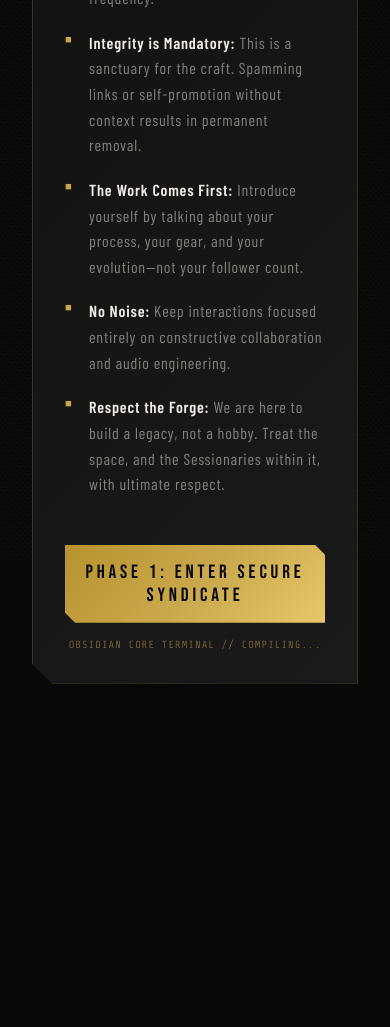
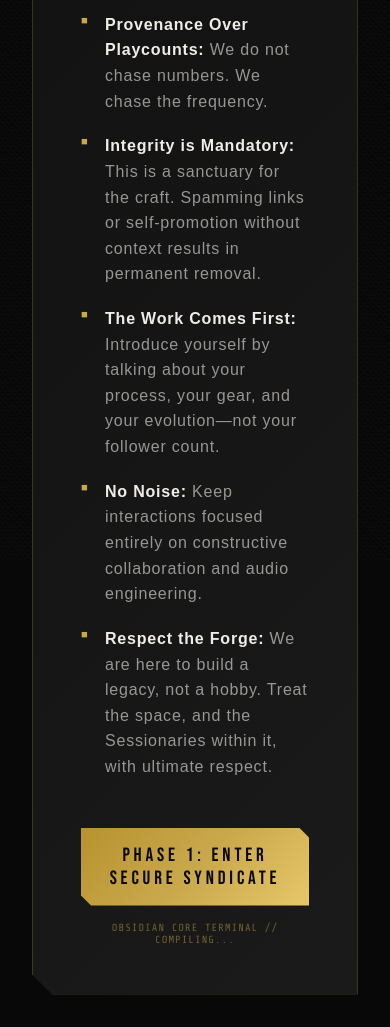
Before and after one commit to colbynyb11-hue/resonance-portal, a plain HTML site: page dashboard.html in a window 390 px wide. Shown: the part 284-1311 px from the top of the page. Before the commit the page ends 1000 px from the top, so only its background shows below. Drawn offline with nearby package versions, Linux system fonts and the light colour scheme; a web font is replaced by a local one.

Commit message:
Update dashboard.html

```diff
--- a/dashboard.html
+++ b/dashboard.html
@@ -3,164 +3,31 @@
 <head>
 <meta charset="UTF-8">
 <meta name="viewport" content="width=device-width, initial-scale=1.0">
-<title>RESONANCE — LOBBY</title>
-<link href="https://fonts.googleapis.com/css2?family=Bebas+Neue&family=Barlow+Condensed:wght@300;400;600&family=Share+Tech+Mono&display=swap" rel="stylesheet">
+<title>RESONANCE CHARTER</title>
+<link href="https://fonts.googleapis.com/css2?family=Bebas+Neue&family=Share+Tech+Mono&display=swap" rel="stylesheet">
 <style>
-  :root {
-    --black: #080808;
-    --carbon: #111111;
-    --carbon-mid: #1a1a1a;
-    --gold: #C9A84C;
-    --gold-light: #E8C76A;
-    --white: #f0ede8;
-    --white-dim: rgba(240,237,232,0.5);
-  }
-
+  :root { --black: #080808; --carbon: #111111; --carbon-mid: #1a1a1a; --gold: #C9A84C; --gold-light: #E8C76A; --white: #f0ede8; --white-dim: rgba(240,237,232,0.6); }
   * { margin: 0; padding: 0; box-sizing: border-box; }
-
-  body {
-    background: var(--black);
-    color: var(--white);
-    font-family: 'Barlow Condensed', sans-serif;
-    min-height: 100vh;
-    display: flex;
-    flex-direction: column;
-    align-items: center;
-    justify-content: center;
-    padding: 2rem;
-    position: relative;
-    overflow-x: hidden;
-  }
-
-  /* Carbon fiber background texture */
-  body::before {
-    content: '';
-    position: fixed; inset: 0; z-index: -1;
-    background-image:
-      repeating-linear-gradient(45deg, transparent, transparent 2px, rgba(255,255,255,0.01) 2px, rgba(255,255,255,0.01) 4px),
-      repeating-linear-gradient(-45deg, transparent, transparent 2px, rgba(255,255,255,0.005) 2px, rgba(255,255,255,0.005) 4px);
-  }
-
-  /* Scanlines */
-  body::after {
-    content: '';
-    position: fixed; inset: 0; z-index: -1;
-    background: repeating-linear-gradient(0deg, transparent, transparent 3px, rgba(0,0,0,0.15) 3px, rgba(0,0,0,0.15) 4px);
-  }
-
-  .container {
-    width: 100%;
-    max-width: 600px;
-    background: linear-gradient(135deg, var(--carbon) 0%, var(--carbon-mid) 100%);
-    border: 1px solid rgba(201,168,76,0.2);
-    padding: 3rem;
-    position: relative;
-    box-shadow: 0 0 40px rgba(0,0,0,0.8);
-    clip-path: polygon(0 0, calc(100% - 20px) 0, 100% 20px, 100% 100%, 20px 100%, 0 calc(100% - 20px));
-    animation: fadeIn 1s ease forwards;
-  }
-
-  @keyframes fadeIn {
-    from { opacity: 0; transform: translateY(10px); }
-    to { opacity: 1; transform: translateY(0); }
-  }
-
-  .header-tag {
-    font-family: 'Share Tech Mono', monospace;
-    color: var(--gold);
-    font-size: 0.75rem;
-    letter-spacing: 0.3em;
-    text-transform: uppercase;
-    margin-bottom: 1rem;
-    display: inline-block;
-    border-bottom: 1px solid rgba(201,168,76,0.3);
-    padding-bottom: 0.3rem;
-  }
-
-  .title {
-    font-family: 'Bebas Neue', sans-serif;
-    font-size: 3rem;
-    letter-spacing: 0.1em;
-    background: linear-gradient(135deg, var(--gold-light), var(--gold));
-    -webkit-background-clip: text;
-    -webkit-text-fill-color: transparent;
-    margin-bottom: 2rem;
-    line-height: 1;
-  }
-
-  .charter-list {
-    list-style: none;
-    margin-bottom: 3rem;
-  }
-
-  .charter-list li {
-    margin-bottom: 1.2rem;
-    font-size: 1rem;
-    font-weight: 300;
-    line-height: 1.6;
-    color: var(--white-dim);
-    letter-spacing: 0.05em;
-    padding-left: 1.5rem;
-    position: relative;
-  }
-
-  .charter-list li::before {
-    content: '■';
-    position: absolute;
-    left: 0;
-    top: 0;
-    color: var(--gold);
-    font-size: 0.7rem;
-  }
-
-  .highlight {
-    color: var(--white);
-    font-weight: 600;
-  }
-
-  .btn {
-    display: block;
-    width: 100%;
-    background: linear-gradient(135deg, #b8922e 0%, var(--gold) 50%, #e8c76a 100%);
-    color: #0a0a0a;
-    font-family: 'Bebas Neue', sans-serif;
-    font-size: 1.2rem;
-    letter-spacing: 0.2em;
-    padding: 1rem;
-    text-align: center;
-    text-decoration: none;
-    text-transform: uppercase;
-    cursor: pointer;
-    transition: opacity 0.2s, transform 0.2s;
-    clip-path: polygon(0 0, calc(100% - 10px) 0, 100% 10px, 100% 100%, 10px 100%, 0 calc(100% - 10px));
-  }
-
-  .btn:hover {
-    opacity: 0.9;
-    transform: translateY(-2px);
-  }
-
-  .footer-note {
-    font-family: 'Share Tech Mono', monospace;
-    font-size: 0.65rem;
-    color: rgba(201,168,76,0.5);
-    text-align: center;
-    margin-top: 1rem;
-    letter-spacing: 0.1em;
-  }
-
-  @media (max-width: 600px) {
-    .container { padding: 2rem; }
-    .title { font-size: 2.5rem; }
-  }
+  body { background-color: var(--black); color: var(--white); font-family: sans-serif; display: flex; justify-content: center; align-items: center; min-height: 100vh; padding: 2rem; position: relative; overflow-x: hidden; }
+  body::before { content: ''; position: fixed; inset: 0; z-index: -1; background-image: repeating-linear-gradient(45deg, transparent, transparent 2px, rgba(255,255,255,0.01) 2px, rgba(255,255,255,0.01) 4px), repeating-linear-gradient(-45deg, transparent, transparent 2px, rgba(255,255,255,0.005) 2px, rgba(255,255,255,0.005) 4px); }
+  body::after { content: ''; position: fixed; inset: 0; z-index: -1; background: repeating-linear-gradient(0deg, transparent, transparent 3px, rgba(0,0,0,0.15) 3px, rgba(0,0,0,0.15) 4px); }
+  .container { width: 100%; max-width: 600px; background: linear-gradient(135deg, var(--carbon) 0%, var(--carbon-mid) 100%); border: 1px solid rgba(201,168,76,0.2); padding: 3rem; position: relative; box-shadow: 0 0 40px rgba(0,0,0,0.8); clip-path: polygon(0 0, calc(100% - 20px) 0, 100% 20px, 100% 100%, 20px 100%, 0 calc(100% - 20px)); animation: fadeIn 1s ease forwards; }
+  @keyframes fadeIn { from { opacity: 0; transform: translateY(10px); } to { opacity: 1; transform: translateY(0); } }
+  .header-tag { font-family: 'Share Tech Mono', monospace; color: var(--gold); font-size: 0.75rem; letter-spacing: 0.3em; text-transform: uppercase; margin-bottom: 1rem; display: inline-block; border-bottom: 1px solid rgba(201,168,76,0.3); padding-bottom: 0.3rem; }
+  .title { font-family: 'Bebas Neue', sans-serif; font-size: 3rem; letter-spacing: 0.1em; background: linear-gradient(135deg, var(--gold-light), var(--gold)); -webkit-background-clip: text; -webkit-text-fill-color: transparent; margin-bottom: 2rem; line-height: 1; }
+  .charter-list { list-style: none; margin-bottom: 3rem; }
+  .charter-list li { margin-bottom: 1.2rem; font-size: 1rem; font-weight: 300; line-height: 1.6; color: var(--white-dim); letter-spacing: 0.05em; padding-left: 1.5rem; position: relative; }
+  .charter-list li::before { content: '■'; position: absolute; left: 0; top: 0; color: var(--gold); font-size: 0.7rem; }
+  .highlight { color: var(--white); font-weight: 600; }
+  .btn { display: block; width: 100%; background: linear-gradient(135deg, #b8922e 0%, var(--gold) 50%, #e8c76a 100%); color: #0a0a0a; font-family: 'Bebas Neue', sans-serif; font-size: 1.2rem; letter-spacing: 0.2em; padding: 1rem; text-align: center; text-decoration: none; text-transform: uppercase; cursor: pointer; transition: opacity 0.2s, transform 0.2s; clip-path: polygon(0 0, calc(100% - 10px) 0, 100% 10px, 100% 100%, 10px 100%, 0 calc(100% - 10px)); }
+  .btn:hover { opacity: 0.9; transform: translateY(-2px); }
+  .footer-note { font-family: 'Share Tech Mono', monospace; font-size: 0.65rem; color: rgba(201,168,76,0.5); text-align: center; margin-top: 1rem; letter-spacing: 0.1em; }
 </style>
 </head>
 <body>
-
 <div class="container">
   <div class="header-tag">SYSTEM: SECURE LOBBY</div>
   <div class="title">THE RESONANCE CHARTER</div>
-
   <ul class="charter-list">
     <li><span class="highlight">Provenance Over Playcounts:</span> We do not chase numbers. We chase the frequency.</li>
     <li><span class="highlight">Integrity is Mandatory:</span> This is a sanctuary for the craft. Spamming links or self-promotion without context results in permanent removal.</li>
@@ -169,10 +36,9 @@
     <li><span class="highlight">Respect the Forge:</span> We are here to build a legacy, not a hobby. Treat the space, and the Sessionaries within it, with ultimate respect.</li>
   </ul>
 
-  <a href="#" class="btn">PHASE 1: ENTER SECURE SYNDICATE</a>
+  <a href="PASTE_YOUR_REAL_DISCORD_LINK_HERE" class="btn">PHASE 1: ENTER SECURE SYNDICATE</a>
 
   <div class="footer-note">OBSIDIAN CORE TERMINAL // COMPILING...</div>
 </div>
-
 </body>
 </html>
```
